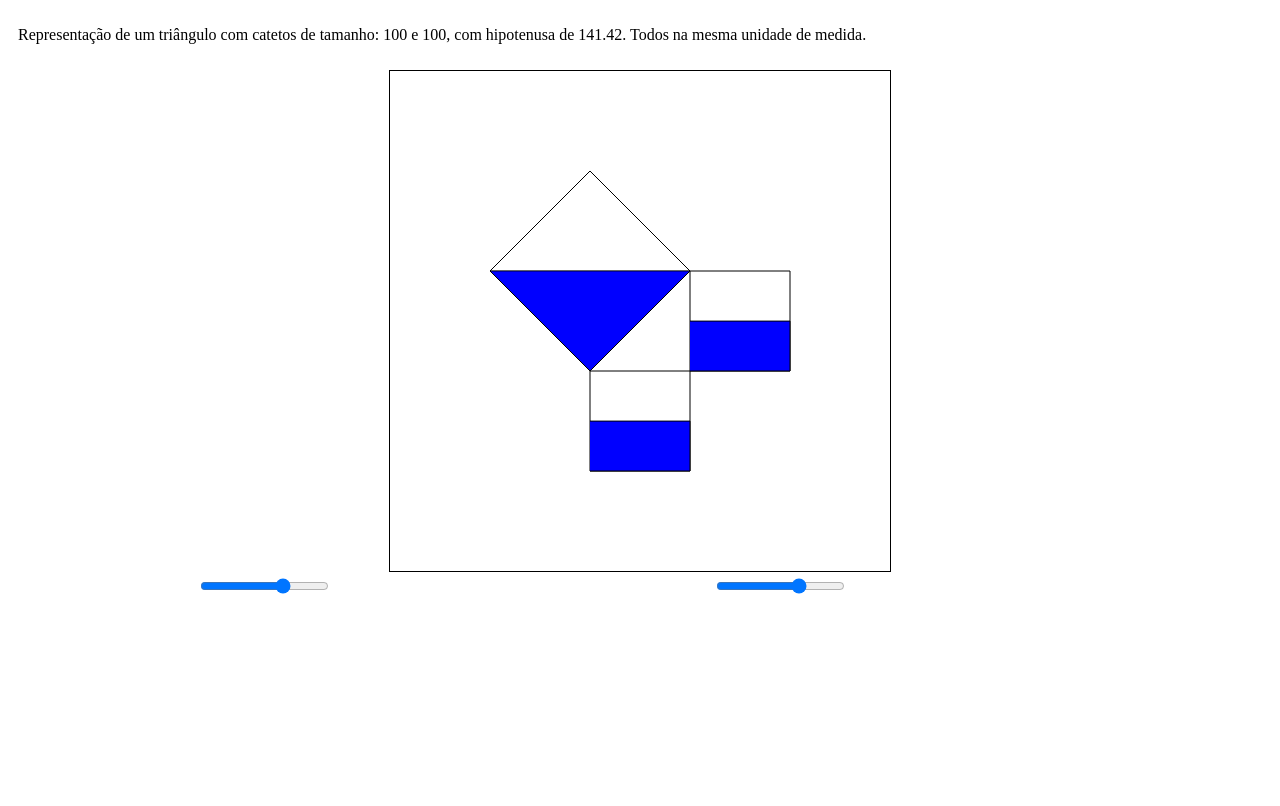
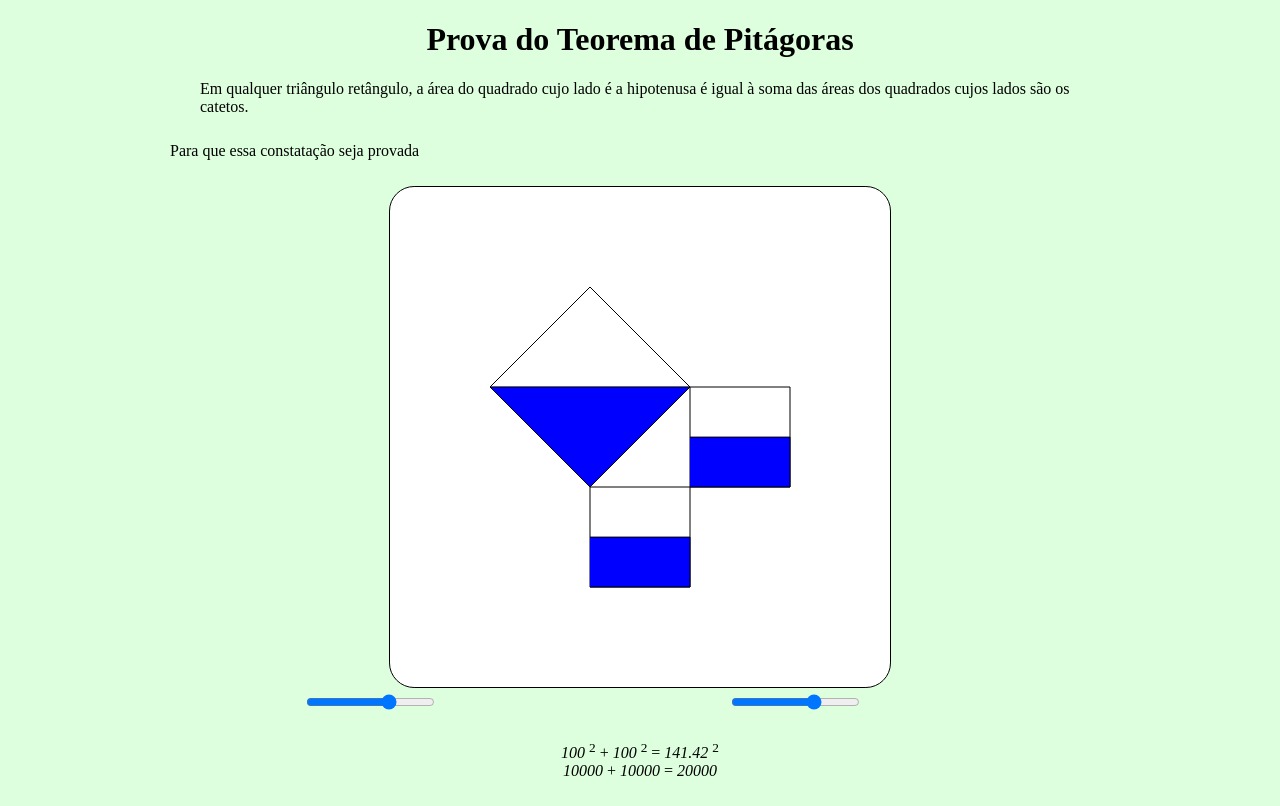
Before and after one commit to Farias123/proof-of-pythagoras-theorem, a plain HTML site: page index.html in a window 1280 px wide. Drawn offline with Linux system fonts and the light colour scheme.

Commit message:
Started visual update

```diff
--- a/final-project.css
+++ b/final-project.css
@@ -1,5 +1,15 @@
+body{
+	background-color: #ddffdd;
+}
+.container{
+	max-width: 960px;
+	padding-inline: 20px;
+	margin-inline: auto;
+}
 canvas{
 	border: 1px solid black;
+	border-radius: 5%;
+	background-color: white;
 }
 div.bar{
 	padding: 0% 15%;
--- a/final-project.js
+++ b/final-project.js
@@ -165,9 +165,14 @@ function update(){
 	xBottom = width/2-cat1/2, yBottom = height/2+cat2/2;
 
 	if(triangleExists(cat1, cat2)){
-		document.getElementById("span").innerHTML = "Representação de um triângulo com catetos de tamanho: "+ cat1 +" e " + cat2 +", com hipotenusa de "+ hyp.toFixed(2) +". Todos na mesma unidade de medida."
+		document.getElementById("cat1").innerHTML = cat1;
+		document.getElementById("cat2").innerHTML = cat2;
+		document.getElementById("hyp").innerHTML = hyp.toFixed(2);
 
-		drawTriangleAndSquares(cat1, cat2);
+		document.getElementById("cat1Square").innerHTML = cat1**2;
+		document.getElementById("cat2Square").innerHTML = cat2**2;
+		document.getElementById("hypSquare").innerHTML = Math.round(hyp**2);
+
 
 		beta = Math.atan2(cat1,cat2);
 		alpha = Math.PI/2-beta;
--- a/index.html
+++ b/index.html
@@ -9,9 +9,10 @@
 
 <body>
 
-<p>
-	<span id="span"></span>
-</p>
+<div class="container">
+	<h1 align="center">Prova do Teorema de Pitágoras</h1>
+	<blockquote>Em qualquer triângulo retângulo, a área do quadrado cujo lado é a hipotenusa é igual à soma das áreas dos quadrados cujos lados são os catetos.</blockquote>
+	<p>Para que essa constatação seja provada</p>
 
 	<div align="center">
 		<canvas id="cnv" width="500" height="500"><canvas>
@@ -25,8 +26,13 @@
 		<input type="range" min="0" max="150" id="cathetus2" onInput="update()" value="100">
 	</div>
 
+	<p align="center"><var id="cat1"></var> <sup>2</sup> + <var id="cat2"></var> <sup>2</sup> = <var id="hyp"></var> <sup>2</sup>
+	<br>
+	<var id="cat1Square"></var> + <var id="cat2Square"></var> = <var id="hypSquare"></var>
+	</p>
+
 <script src="final-project.js"></script>
-
+</div>
 </body>
 
 </html>
```
Lines whose indentation alone changed are shown as unchanged.
